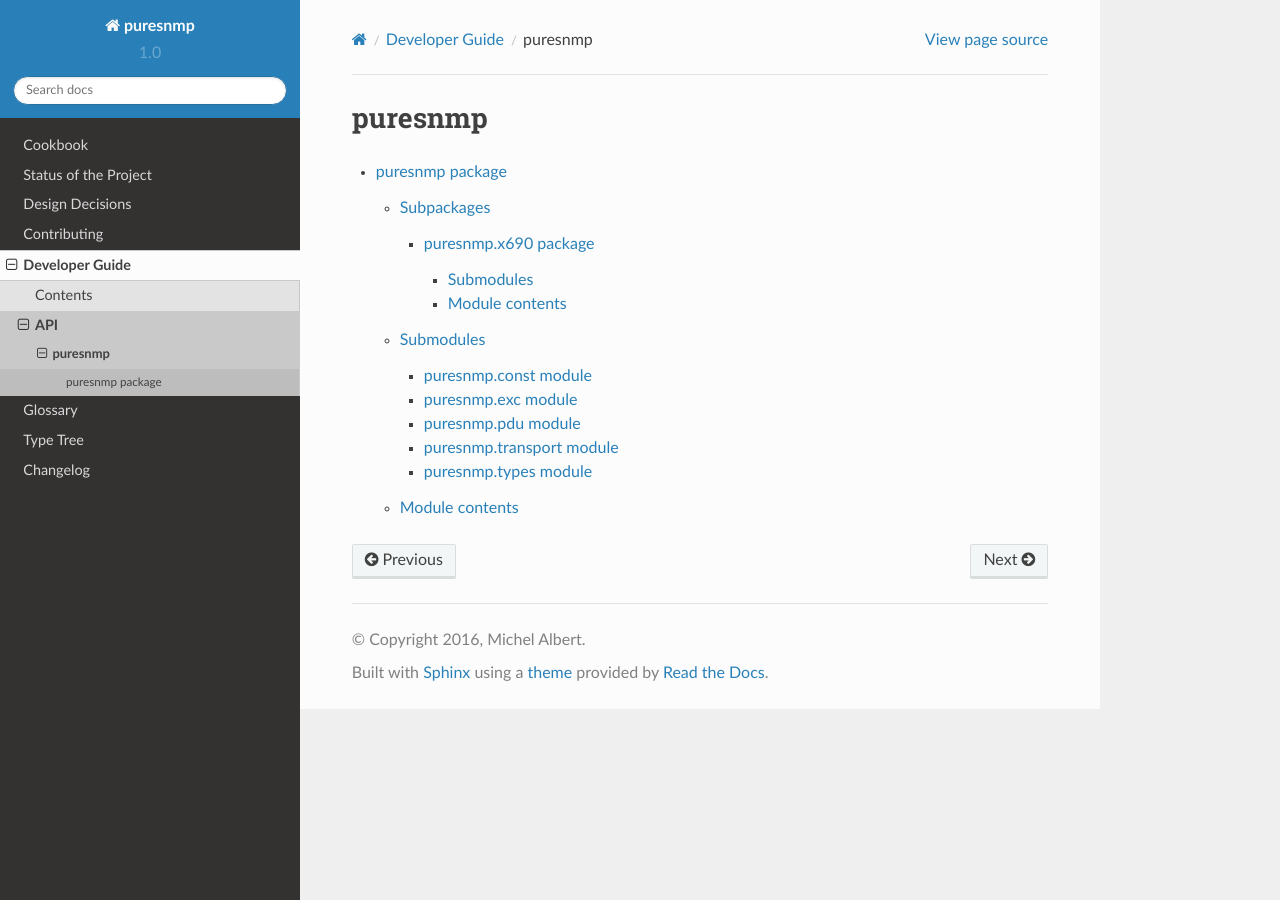
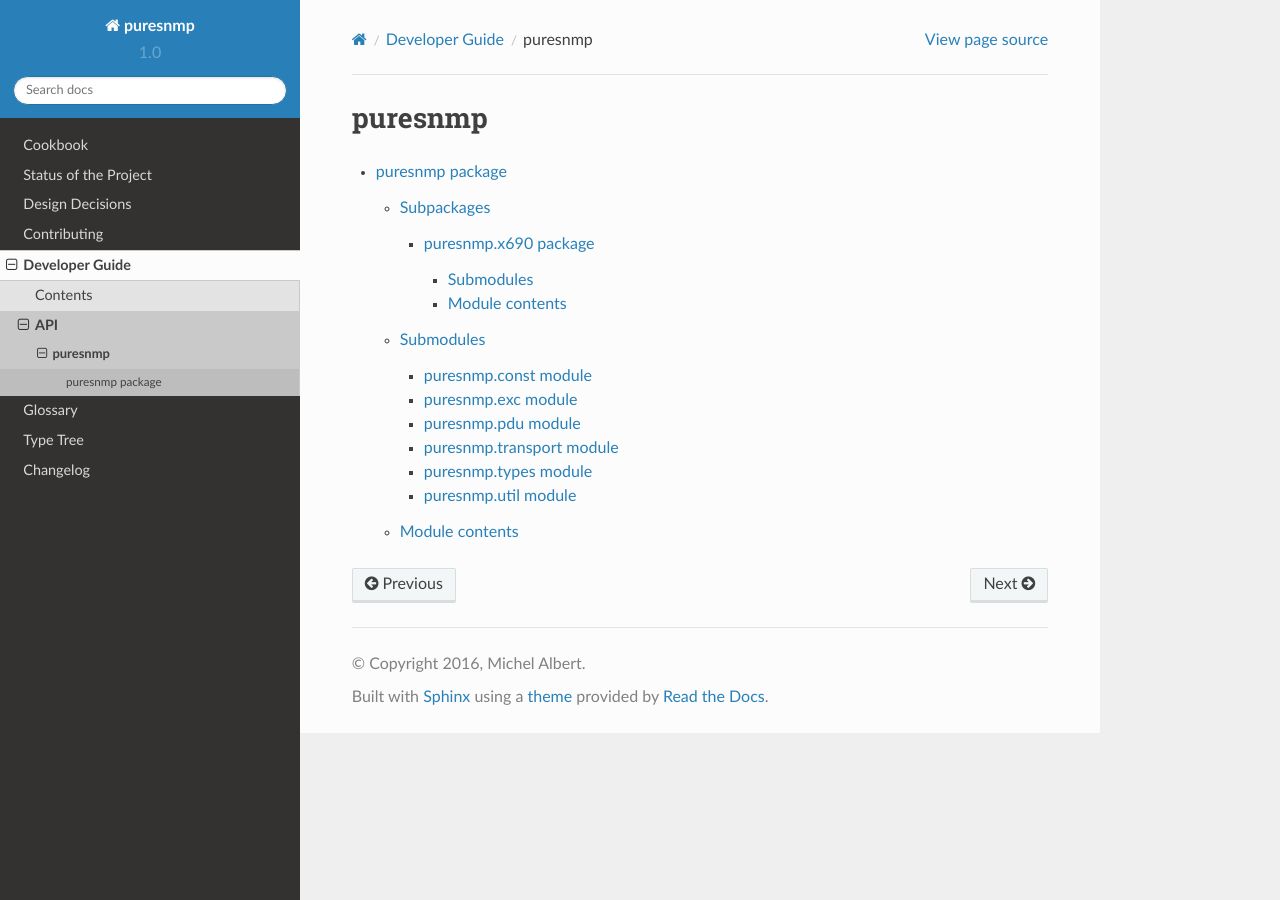
Before and after one commit to exhuma/puresnmp, a Sphinx documentation site: the page built from docs/developer_guide/api/modules.rst, in a window 1280 px wide. Built offline with Sphinx 7.4.7 and the Read the Docs theme 2.0.0, drawn with Linux system fonts in a browser that asks for light colours.

Commit message:
Updated the docs.

```diff
--- a/docs/developer_guide/api/puresnmp.rst
+++ b/docs/developer_guide/api/puresnmp.rst
@@ -18,6 +18,7 @@ Submodules
    puresnmp.pdu
    puresnmp.transport
    puresnmp.types
+   puresnmp.util
 
 Module contents
 ---------------
--- /dev/null
+++ b/docs/developer_guide/api/puresnmp.util.rst
@@ -0,0 +1,7 @@
+puresnmp.util module
+====================
+
+.. automodule:: puresnmp.util
+    :members:
+    :undoc-members:
+    :show-inheritance:
```
